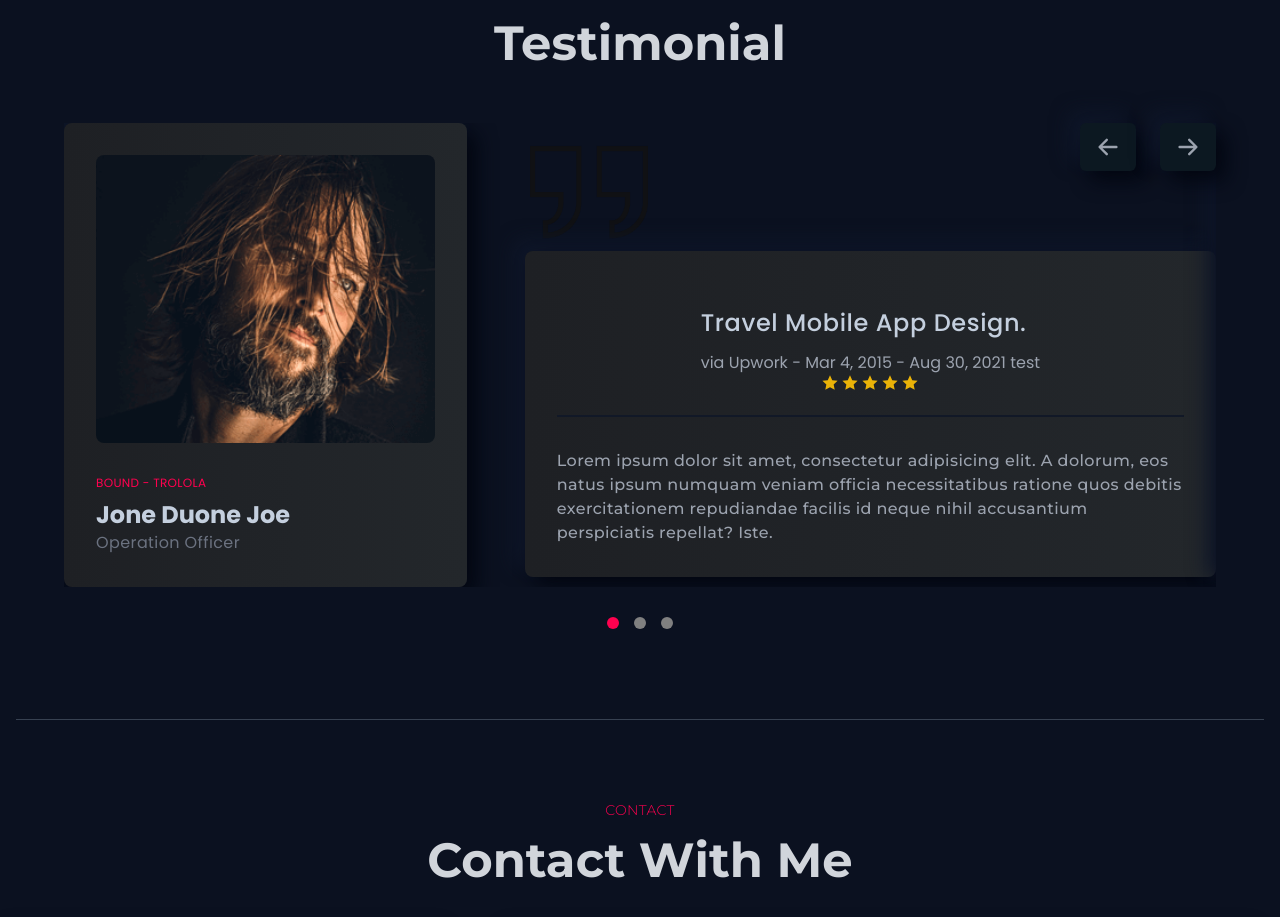
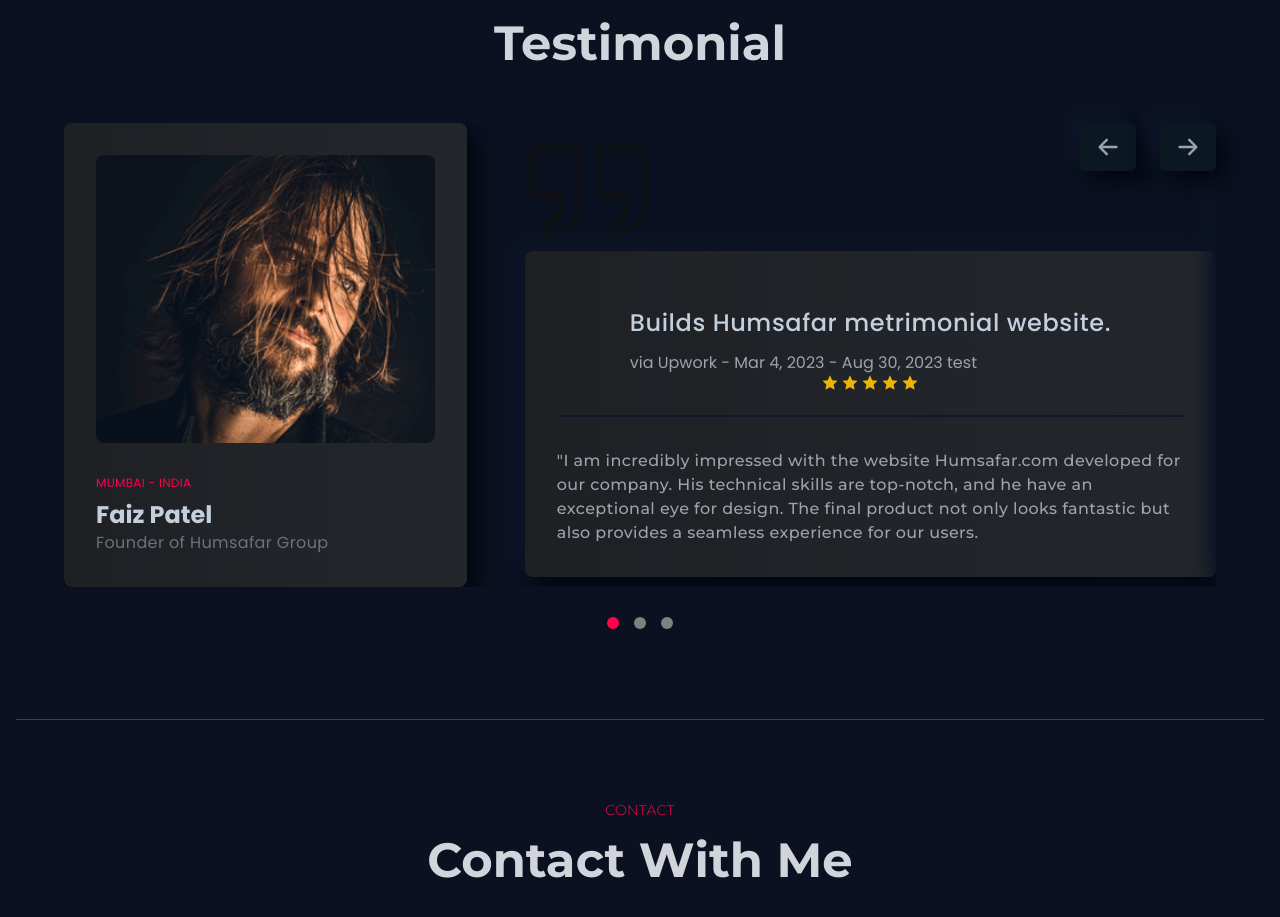
Before and after one commit to kaif-999/my-react-portfolio, a React (Vite) app: page / in a window 1280 px wide. Shown: the part 4925-5842 px from the top of the page. Built offline with nearby package versions, Linux system fonts and the light colour scheme.

Commit message:
data changes

```diff
--- a/src/components/Testimonial.tsx
+++ b/src/components/Testimonial.tsx
@@ -109,11 +109,58 @@ const Testimonial = () => {
                   />
                   <div className="w-full flex flex-col justify-end">
                     <p className="text-xs uppercase text-designColor tracking-wide mb-2">
-                      Bound - Trolola
+                      Mumbai - India
                     </p>
-                    <h3 className="text-2xl font-bold">Jone Duone Joe</h3>
+                    <h3 className="text-2xl font-bold">Faiz Patel</h3>
                     <p className="text-base tracking-wide text-gray-500">
-                      Operation Officer
+                     Founder of Humsafar Group
+                    </p>
+                  </div>
+                </div>
+                <div className="w-full lgl:w-[60%] h-full flex flex-col justify-between">
+                  <img className="w-20 lgl:w-32" src={quote} alt="quote" />
+                  <div className="w-full h-[70%] py-10 bg-gradient-to-r from-[#1e2024] to-[#23272b] rounded-lg shadow-shadowOne p-4 lgl:p-8 flex flex-col justify-center gap-4 lgl:gap-8">
+                    <div className="flex flex-col justify-between lgl:items-center py-6 border-b-2 border-b-gray-900">
+                      <div>
+                        <h3 className="text-xl lgl:text-2xl font-medium tracking-wide">
+                          Builds Humsafar metrimonial website.
+                        </h3>
+                        <p className="text-base text-gray-400 mt-3">
+                          via Upwork - Mar 4, 2023 - Aug 30, 2023 test
+                        </p>
+                      </div>
+                      <div className="text-yellow-500 flex gap-1">
+                        <RiStarFill />
+                        <RiStarFill />
+                        <RiStarFill />
+                        <RiStarFill />
+                        <RiStarFill />
+                      </div>
+                    </div>
+                    <p className="text-base font-titleFont text-gray-400 font-medium tracking-wide leading-6">
+                    "I am incredibly impressed with the website Humsafar.com developed for our company. His technical skills are top-notch, and he have an exceptional eye for design. The final product not only looks fantastic but also provides a seamless experience for our users.
+                    </p>
+                  </div>
+                </div>
+              </div>
+            </div>
+            {/* ================ Slider Two ================== */}
+
+            <div className="w-full">
+              <div className="w-full h-auto flex flex-col lgl:flex-row justify-between">
+                <div className="w-full lgl:w-[35%] h-full bg-gradient-to-r from-[#1e2024] to-[#23272b] p-8 rounded-lg shadow-shadowOne flex flex-col md:flex-row lgl:flex-col gap-8 justify-center md:justify-start lgl:justify-center">
+                  <img
+                    className="h-72 md:h-32 lgl:h-72 rounded-lg object-cover"
+                    src={testimonialTwo}
+                    alt="testimonialTwo"
+                  />
+                  <div className="w-full flex flex-col justify-end">
+                    <p className="text-xs uppercase text-designColor tracking-wide mb-2">
+                      UK - Luxemburg
+                    </p>
+                    <h3 className="text-2xl font-bold">Qamar Khan</h3>
+                    <p className="text-base tracking-wide text-gray-500">
+                      Q&A Analyst
                     </p>
                   </div>
                 </div>
@@ -138,62 +185,7 @@ const Testimonial = () => {
                       </div>
                     </div>
                     <p className="text-base font-titleFont text-gray-400 font-medium tracking-wide leading-6">
-                      Lorem ipsum dolor sit amet, consectetur adipisicing elit.
-                      A dolorum, eos natus ipsum numquam veniam officia
-                      necessitatibus ratione quos debitis exercitationem
-                      repudiandae facilis id neque nihil accusantium
-                      perspiciatis repellat? Iste.
-                    </p>
-                  </div>
-                </div>
-              </div>
-            </div>
-            {/* ================ Slider Two ================== */}
-
-            <div className="w-full">
-              <div className="w-full h-auto flex flex-col lgl:flex-row justify-between">
-                <div className="w-full lgl:w-[35%] h-full bg-gradient-to-r from-[#1e2024] to-[#23272b] p-8 rounded-lg shadow-shadowOne flex flex-col md:flex-row lgl:flex-col gap-8 justify-center md:justify-start lgl:justify-center">
-                  <img
-                    className="h-72 md:h-32 lgl:h-72 rounded-lg object-cover"
-                    src={testimonialTwo}
-                    alt="testimonialTwo"
-                  />
-                  <div className="w-full flex flex-col justify-end">
-                    <p className="text-xs uppercase text-designColor tracking-wide mb-2">
-                      Bound - Trolola
-                    </p>
-                    <h3 className="text-2xl font-bold">Jone Duone Joe</h3>
-                    <p className="text-base tracking-wide text-gray-500">
-                      Operation Officer
-                    </p>
-                  </div>
-                </div>
-                <div className="w-full lgl:w-[60%] h-full flex flex-col justify-between">
-                  <img className="w-20 lgl:w-32" src={quote} alt="quote" />
-                  <div className="w-full h-[70%] py-10 bg-gradient-to-r from-[#1e2024] to-[#23272b] rounded-lg shadow-shadowOne p-4 lgl:p-8 flex flex-col justify-center gap-4 lgl:gap-8">
-                    <div className="flex flex-col justify-between lgl:items-center py-6 border-b-2 border-b-gray-900">
-                      <div>
-                        <h3 className="text-xl lgl:text-2xl font-medium tracking-wide">
-                          Travel Mobile App Design.
-                        </h3>
-                        <p className="text-base text-gray-400 mt-3">
-                          via Upwork - Mar 4, 2015 - Aug 30, 2021 test
-                        </p>
-                      </div>
-                      <div className="text-yellow-500 flex gap-1">
-                        <RiStarFill />
-                        <RiStarFill />
-                        <RiStarFill />
-                        <RiStarFill />
-                        <RiStarFill />
-                      </div>
-                    </div>
-                    <p className="text-base font-titleFont text-gray-400 font-medium tracking-wide leading-6">
-                      Lorem ipsum dolor sit amet, consectetur adipisicing elit.
-                      A dolorum, eos natus ipsum numquam veniam officia
-                      necessitatibus ratione quos debitis exercitationem
-                      repudiandae facilis id neque nihil accusantium
-                      perspiciatis repellat? Iste.
+                    kaif demonstrated a deep understanding of our needs and provided innovative solutions to potential challenges. The project was completed on time and within budget, and the ongoing support has been excellent.
                     </p>
                   </div>
                 </div>
@@ -211,9 +203,9 @@ const Testimonial = () => {
                   />
                   <div className="w-full flex flex-col justify-end">
                     <p className="text-xs uppercase text-designColor tracking-wide mb-2">
-                      Bound - Trolola
+                      Mumbai - India
                     </p>
-                    <h3 className="text-2xl font-bold">Jone Duone Joe</h3>
+                    <h3 className="text-2xl font-bold">Dr Shaikh Rahin</h3>
                     <p className="text-base tracking-wide text-gray-500">
                       Operation Officer
                     </p>
```
